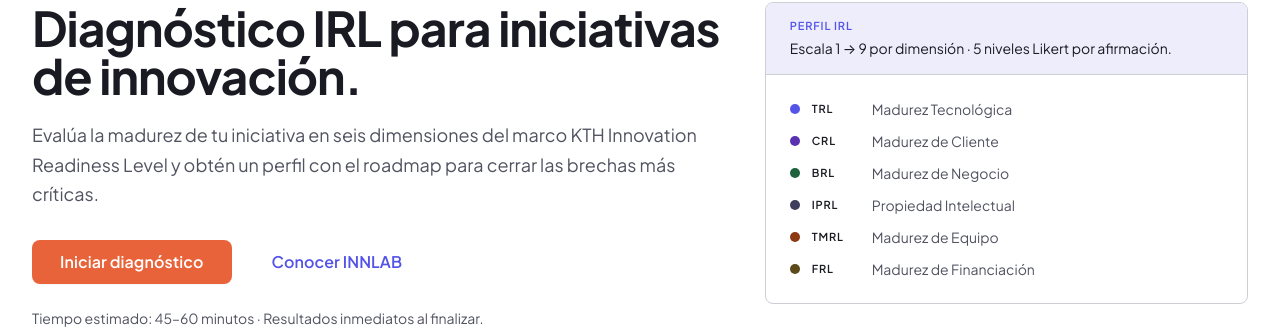
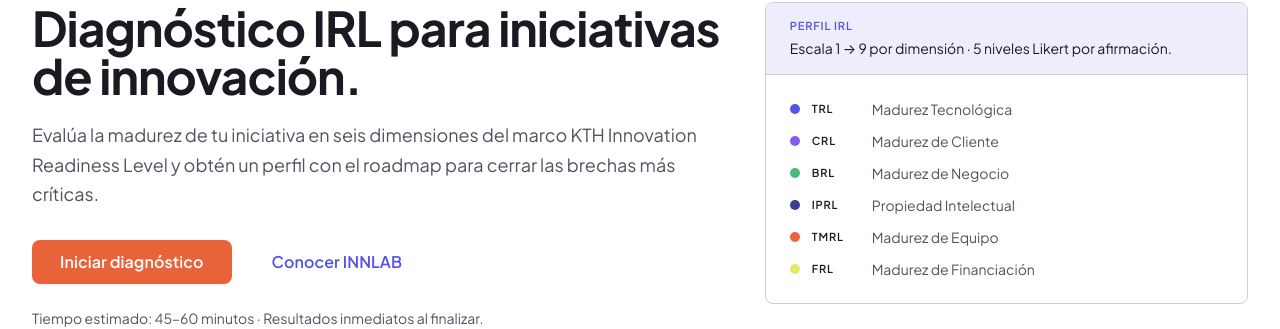
Before and after one commit to JManuel2004/sistema-diagnostico-irl, a React (Vite) app in the folder apps/web/: page /diagnosticos in a window 1280 px wide. Shown: the part 135-464 px from the top of the page. Built offline with nearby package versions, Linux system fonts and the light colour scheme; no server answers.

Commit message:
feat: refactor dimension visual handling and update Tailwind configuration for IRL dimensions

```diff
--- a/apps/web/src/features/questionnaire/components/DimensionPanel.tsx
+++ b/apps/web/src/features/questionnaire/components/DimensionPanel.tsx
@@ -1,46 +1,30 @@
 import type { DimensionWithStatements } from '@innlab/contracts';
 import { StatementCard } from './StatementCard';
+import { getDimensionVisual } from '@/shared/lib/dimensions';
 
 /**
  * Panel de una dimensión IRL — sidebar sticky con contexto +
  * lista de las 8 afirmaciones.
  *
  * Adoptado del prototipo cliente para romper la linealidad de la
- * primera versión (DESIGN.md `reading` width): en pantallas grandes el
- * contexto de la dimensión (código, nombre, descripción, tip "Cómo
- * responder") vive en una columna sticky de ~280px a la izquierda,
- * y las 8 tarjetas de afirmación ocupan el resto. En tablet/móvil
- * todo colapsa a una sola columna conservando el orden lógico.
+ * primera versión (DESIGN.md `reading` width): en pantallas grandes
+ * el contexto de la dimensión (código, nombre, descripción, tip
+ * "Cómo responder") vive en una columna sticky de ~280px a la
+ * izquierda, y las 8 tarjetas de afirmación ocupan el resto. En
+ * tablet/móvil todo colapsa a una sola columna conservando el
+ * orden lógico.
  *
- * La barra de acento (`bg-dimension-*`) sigue presente en el sidebar
- * para mantener la identificación cromática del eje IRL activo, sin
- * teñir el input de respuesta.
+ * El color de acento de la dimensión se resuelve a través de
+ * `getDimensionVisual` (shared/lib/dimensions). Nunca hardcodear el
+ * mapeo aquí — esta tabla vive en un solo lugar para que cualquier
+ * componente futuro (radar, badges del perfil) lo reutilice.
  */
 interface Props {
   dimension: DimensionWithStatements;
 }
 
-const DIMENSION_ACCENT: Record<string, string> = {
-  TRL: 'bg-dimension-trl',
-  CRL: 'bg-dimension-crl',
-  BRL: 'bg-dimension-brl',
-  IPRL: 'bg-dimension-iprl',
-  TmRL: 'bg-dimension-tmrl',
-  FRL: 'bg-dimension-frl',
-};
-
-const DIMENSION_ACCENT_TEXT: Record<string, string> = {
-  TRL: 'text-dimension-trl',
-  CRL: 'text-dimension-crl',
-  BRL: 'text-dimension-brl',
-  IPRL: 'text-dimension-iprl',
-  TmRL: 'text-dimension-tmrl',
-  FRL: 'text-dimension-frl',
-};
-
 export function DimensionPanel({ dimension }: Props) {
-  const accentBg = DIMENSION_ACCENT[dimension.code] ?? 'bg-primary';
-  const accentText = DIMENSION_ACCENT_TEXT[dimension.code] ?? 'text-primary';
+  const visual = getDimensionVisual(dimension.code);
 
   return (
     <section
@@ -53,10 +37,10 @@ export function DimensionPanel({ dimension }: Props) {
           <div className="flex items-start gap-3">
             <span
               aria-hidden="true"
-              className={`mt-1 h-10 w-1 shrink-0 rounded-full ${accentBg}`}
+              className={`mt-1 h-10 w-1 shrink-0 rounded-full ${visual.bg}`}
             />
             <div className="flex-1">
-              <p className={`text-overline ${accentText}`}>
+              <p className={`text-overline ${visual.textInk}`}>
                 Dimensión {dimension.sequence} de 6 · {dimension.code}
               </p>
               <h2
--- a/apps/web/src/pages/HomePage.tsx
+++ b/apps/web/src/pages/HomePage.tsx
@@ -1,8 +1,10 @@
 import type { JSX } from 'react';
 import { Link } from 'react-router-dom';
+import type { DimensionCode } from '@innlab/contracts';
 import { buttonVariants } from '@/shared/ui/button';
 import { Card, CardContent } from '@/shared/ui/card';
 import { PageShell } from '@/shared/ui/page-shell';
+import { DIMENSION_ORDER, getDimensionVisual } from '@/shared/lib/dimensions';
 
 /**
  * Landing institucional.
@@ -13,53 +15,52 @@ import { PageShell } from '@/shared/ui/page-shell';
  *    sistema, párrafo introductorio y CTA filled `accent`.
  *  - Tarjeta de "Cómo funciona" con los tres pasos del proceso
  *    SEMI / diagnóstico, separados por hairlines Gris 2.
- *  - Mosaico de las 6 dimensiones IRL con sus colores de marca —
- *    los códigos se muestran como chips overline, no como inputs.
+ *  - Mosaico de las 6 dimensiones IRL — los colores y el orden
+ *    canónico se resuelven a través de `getDimensionVisual` /
+ *    `DIMENSION_ORDER` (shared/lib/dimensions). Lo único que vive
+ *    en esta página es el copy editorial (nombre+descripción corta);
+ *    el nombre oficial completo viene del catálogo en las páginas
+ *    que sí lo consumen.
  */
 
-const DIMENSIONS: readonly {
-  code: string;
-  name: string;
-  shortDescription: string;
-  swatch: string;
-}[] = [
-  {
-    code: 'TRL',
+interface LandingDimensionCopy {
+  readonly code: DimensionCode;
+  readonly name: string;
+  readonly shortDescription: string;
+}
+
+/**
+ * Copy editorial específico de la landing. Es marketing copy, no
+ * metadata del marco — por eso vive aquí y no en `shared/lib`. Los
+ * nombres oficiales completos (`Madurez Tecnológica`, etc.) se
+ * sirven desde la API en las páginas que consumen el catálogo.
+ */
+const LANDING_COPY: Record<DimensionCode, Omit<LandingDimensionCopy, 'code'>> = {
+  TRL: {
     name: 'Madurez Tecnológica',
     shortDescription: 'Qué tan probada y lista para producción está la solución.',
-    swatch: 'bg-dimension-trl',
   },
-  {
-    code: 'CRL',
+  CRL: {
     name: 'Madurez de Cliente',
     shortDescription: 'Validación de necesidad, segmentación y disposición a adoptar.',
-    swatch: 'bg-dimension-crl',
   },
-  {
-    code: 'BRL',
+  BRL: {
     name: 'Madurez de Negocio',
     shortDescription: 'Propuesta de valor, fuentes de ingresos y viabilidad económica.',
-    swatch: 'bg-dimension-brl',
   },
-  {
-    code: 'IPRL',
+  IPRL: {
     name: 'Propiedad Intelectual',
     shortDescription: 'Identificación, protección y libertad de operación de PI.',
-    swatch: 'bg-dimension-iprl',
   },
-  {
-    code: 'TmRL',
+  TmRL: {
     name: 'Madurez de Equipo',
     shortDescription: 'Composición, competencias y dedicación de miembros clave.',
-    swatch: 'bg-dimension-tmrl',
   },
-  {
-    code: 'FRL',
+  FRL: {
     name: 'Madurez de Financiación',
     shortDescription: 'Fuentes de capital, runway y plan financiero por hitos.',
-    swatch: 'bg-dimension-frl',
   },
-];
+};
 
 export default function HomePage(): JSX.Element {
   return (
@@ -107,16 +108,20 @@ export default function HomePage(): JSX.Element {
               </p>
             </div>
             <CardContent className="space-y-3 p-6">
-              {DIMENSIONS.map((d) => (
-                <div key={d.code} className="flex items-center gap-3">
+              {DIMENSION_ORDER.map((code) => {
+                const visual = getDimensionVisual(code);
+                const copy = LANDING_COPY[code];
+                return (
+                  <div key={code} className="flex items-center gap-3">
                     <span
                       aria-hidden="true"
-                    className={`h-2.5 w-2.5 shrink-0 rounded-full ${d.swatch}`}
+                      className={`h-2.5 w-2.5 shrink-0 rounded-full ${visual.bg}`}
                     />
-                  <span className="text-overline text-foreground w-12">{d.code}</span>
-                  <span className="text-muted-foreground flex-1 text-sm">{d.name}</span>
+                    <span className="text-overline text-foreground w-12">{code}</span>
+                    <span className="text-muted-foreground flex-1 text-sm">{copy.name}</span>
                   </div>
-              ))}
+                );
+              })}
             </CardContent>
           </Card>
         </div>
@@ -173,23 +178,27 @@ export default function HomePage(): JSX.Element {
           </p>
         </div>
         <div className="mt-6 grid gap-4 sm:grid-cols-2 lg:grid-cols-3">
-          {DIMENSIONS.map((d) => (
-            <Card key={d.code} className="group p-5">
+          {DIMENSION_ORDER.map((code) => {
+            const visual = getDimensionVisual(code);
+            const copy = LANDING_COPY[code];
+            return (
+              <Card key={code} className="group p-5">
                 <div className="flex items-start gap-3">
                   <span
                     aria-hidden="true"
-                  className={`mt-1 h-10 w-1 shrink-0 rounded-full ${d.swatch}`}
+                    className={`mt-1 h-10 w-1 shrink-0 rounded-full ${visual.bg}`}
                   />
                   <div className="flex-1">
-                  <p className="text-overline text-muted-foreground">{d.code}</p>
-                  <h3 className="text-foreground mt-1 text-base font-semibold">{d.name}</h3>
+                    <p className={`text-overline ${visual.textInk}`}>{code}</p>
+                    <h3 className="text-foreground mt-1 text-base font-semibold">{copy.name}</h3>
                     <p className="text-muted-foreground mt-2 text-sm leading-relaxed">
-                    {d.shortDescription}
+                      {copy.shortDescription}
                     </p>
                   </div>
                 </div>
               </Card>
-          ))}
+            );
+          })}
         </div>
       </section>
     </PageShell>
--- /dev/null
+++ b/apps/web/src/shared/lib/dimensions.ts
@@ -0,0 +1,59 @@
+import type { DimensionCode } from '@innlab/contracts';
+import { DIMENSION_CODES } from '@innlab/contracts';
+
+/**
+ * Metadata visual de las dimensiones IRL — single source of truth.
+ *
+ * Por qué vive aquí (en `shared/lib/`) y no dentro del feature
+ * `questionnaire`: la información cromática y el orden canónico se
+ * consumen desde múltiples superficies — la landing, el cuestionario
+ * y los futuros componentes del perfil (HU-13/HU-14) — y el principio
+ * de "modules communicate by id only" del CLAUDE.md raíz prohíbe que
+ * páginas alcancen dentro de la carpeta de un feature.
+ *
+ * Qué NO va aquí:
+ *  - Nombre completo en español (`Madurez Tecnológica`) y descripción
+ *    canónica → vienen del catálogo (API `GET /catalogo/cuestionario`).
+ *    Duplicarlos crearía dos verdades.
+ *  - Copy de marketing (`shortDescription` del landing) → es contenido
+ *    editorial de la página, no metadata del marco; vive en el page.
+ *
+ * Qué SÍ va aquí:
+ *  - Mapeo `code → clases Tailwind` para que ningún componente repita
+ *    `{ TRL: 'bg-dimension-trl', ... }`.
+ *  - Orden canónico de presentación (`DIMENSION_ORDER`).
+ */
+export interface DimensionVisualMeta {
+  /** Clase Tailwind para fondos sólidos (barras de acento, dots, chips). */
+  readonly bg: string;
+  /** Clase Tailwind para texto oscurecido a AA sobre fondo blanco. */
+  readonly textInk: string;
+}
+
+const DIMENSION_VISUAL: Record<DimensionCode, DimensionVisualMeta> = {
+  TRL: { bg: 'bg-dimension-trl', textInk: 'text-dimension-trl-ink' },
+  CRL: { bg: 'bg-dimension-crl', textInk: 'text-dimension-crl-ink' },
+  BRL: { bg: 'bg-dimension-brl', textInk: 'text-dimension-brl-ink' },
+  IPRL: { bg: 'bg-dimension-iprl', textInk: 'text-dimension-iprl-ink' },
+  TmRL: { bg: 'bg-dimension-tmrl', textInk: 'text-dimension-tmrl-ink' },
+  FRL: { bg: 'bg-dimension-frl', textInk: 'text-dimension-frl-ink' },
+};
+
+/**
+ * Devuelve la metadata visual de una dimensión por código.
+ *
+ * Se reexporta también `DIMENSION_ORDER` por si algún consumidor quiere
+ * iterar sin disponer del catálogo (p. ej. la landing antes de
+ * tener una respuesta del API).
+ */
+export function getDimensionVisual(code: DimensionCode): DimensionVisualMeta {
+  return DIMENSION_VISUAL[code];
+}
+
+/**
+ * Orden canónico KTH — espeja `DIMENSION_CODES` de `@innlab/contracts`.
+ * Importarlo desde aquí evita acoplamiento accidental al orden
+ * declarativo del enum en `@innlab/contracts` cuando lo único que se
+ * necesita es la secuencia de presentación.
+ */
+export const DIMENSION_ORDER: readonly DimensionCode[] = DIMENSION_CODES;
--- a/apps/web/tailwind.config.ts
+++ b/apps/web/tailwind.config.ts
@@ -98,15 +98,39 @@ const config: Config = {
           bg: '#EFEFFB',
         },
 
-        // IRL dimension hues — used in radar axes, per-dimension result
-        // cards, and dimension chips/overlines only. Never in form inputs.
+        /*
+         * IRL dimension hues — usados en barras de acento, dots,
+         * chips y overlines. Nunca en inputs de respuesta.
+         *
+         * El par `{code}` / `{code}-ink` separa dos roles visuales:
+         *   - `{code}`: tono brillante institucional (Azul, Morado,
+         *     Verde, Naranja, Amarillo Icesi). Va en `bg-*`, dots,
+         *     barras de acento. Anclado a la paleta del manual y a
+         *     los mosaicos de la web de INNLAB.
+         *   - `{code}-ink`: misma familia cromática pero oscurecida
+         *     a ≥4.5:1 sobre blanco. Va en `text-*-ink` para
+         *     overlines y etiquetas legibles sin sacrificar la
+         *     identidad cromática del eje.
+         *
+         * IPRL no tiene contraparte directa en los 5 colores Icesi
+         * brillantes; usa un indigo profundo (`#3D3D8C`) — primo
+         * sobrio de Azul Icesi — que diferencia visualmente del TRL
+         * y conserva la familia cromática institucional.
+         */
         dimension: {
           trl: '#5454E9',
-          crl: '#5832B0',
-          brl: '#1F633D',
-          iprl: '#3D3D5C',
-          tmrl: '#8C3811',
-          frl: '#5C4A1A',
+          crl: '#865CF0',
+          brl: '#4CB979',
+          iprl: '#3D3D8C',
+          tmrl: '#E9683B',
+          frl: '#E4EB60',
+
+          'trl-ink': '#3737BD',
+          'crl-ink': '#6037D1',
+          'brl-ink': '#1F8550',
+          'iprl-ink': '#3D3D8C',
+          'tmrl-ink': '#B84F2A',
+          'frl-ink': '#8C7818',
         },
       },
       borderRadius: {
```
Lines whose indentation alone changed are shown as unchanged.
